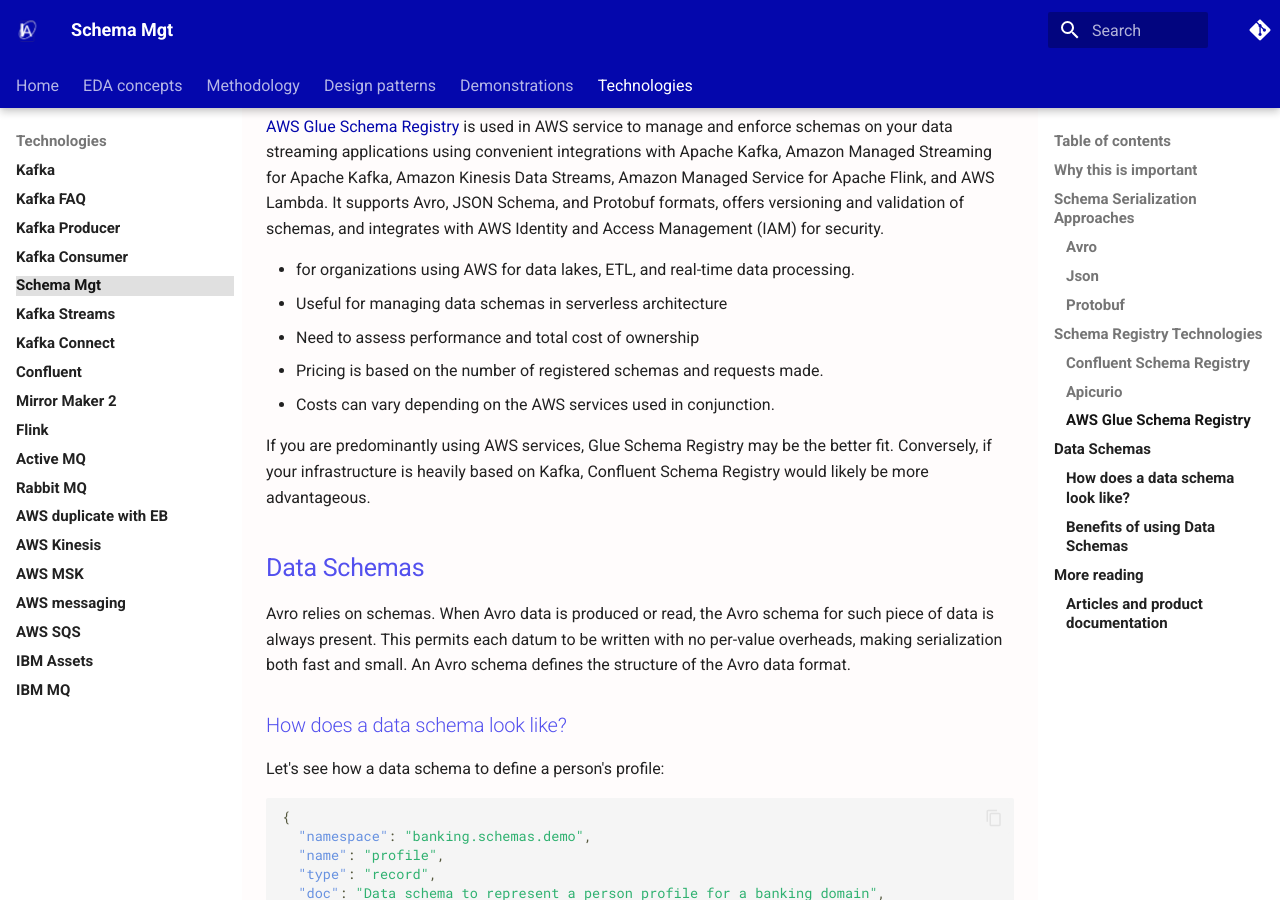
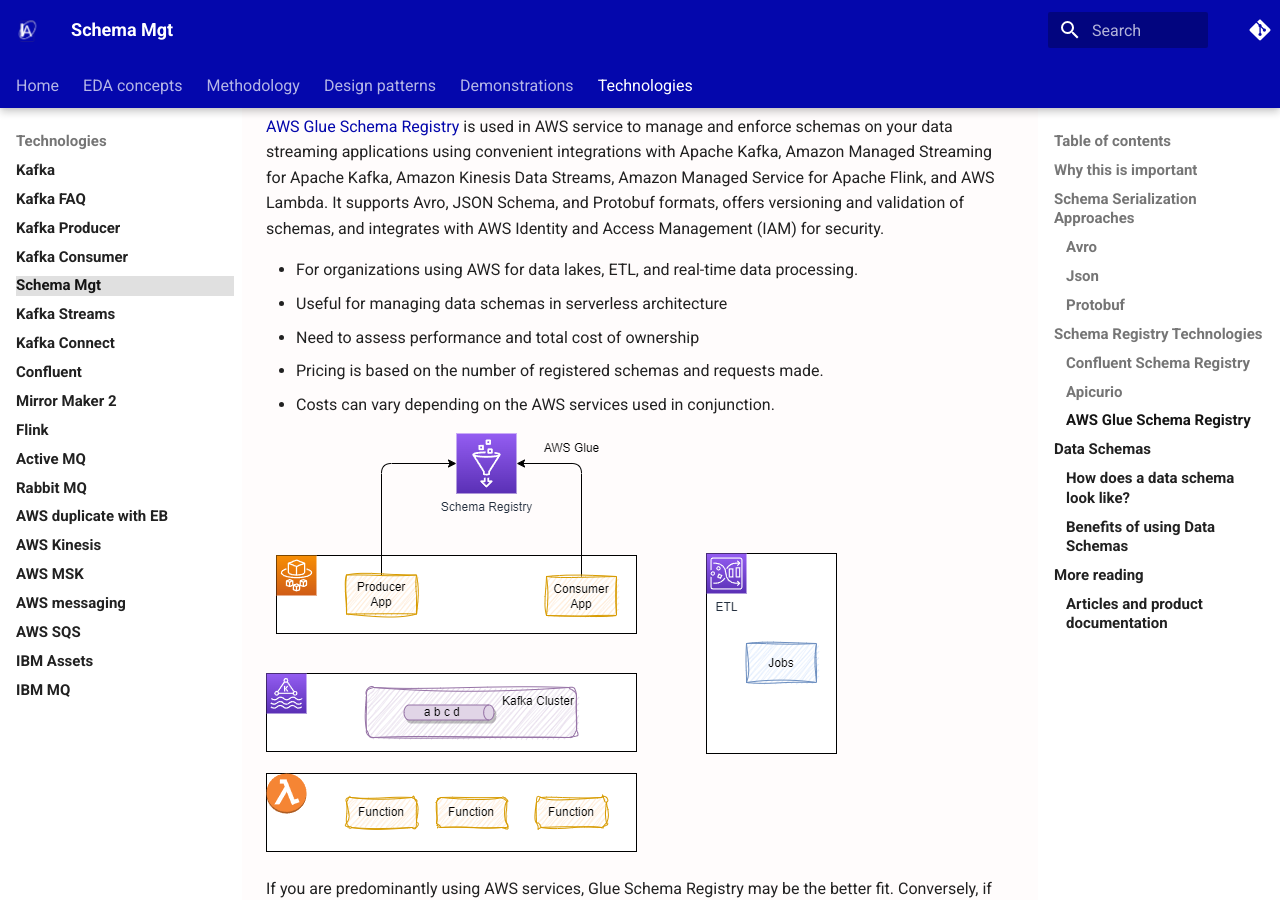
Before and after one commit to jbcodeforce/eda-studies, an MkDocs documentation site: the page built from docs/techno/avro-schemas/index.md, in a window 1280 px wide and 900 px high, scrolled down 8052 px. Built offline with MkDocs 1.6.1 and Material for MkDocs 9.7.7, drawn with Linux system fonts in a browser that asks for light colours; comment, search, counter and statistics services are not loaded.

Commit message:
add aws glue schema diagram

```diff
--- a/docs/techno/avro-schemas/index.md
+++ b/docs/techno/avro-schemas/index.md
@@ -190,11 +190,13 @@
 
 [AWS Glue Schema Registry](https://docs.aws.amazon.com/glue/latest/dg/schema-registry.html) is used in AWS service to manage and enforce schemas on your data streaming applications using convenient integrations with Apache Kafka, Amazon Managed Streaming for Apache Kafka, Amazon Kinesis Data Streams, Amazon Managed Service for Apache Flink, and AWS Lambda. It supports Avro, JSON Schema, and Protobuf formats, offers versioning and validation of schemas, and integrates with AWS Identity and Access Management (IAM) for security.
 
-* for organizations using AWS for data lakes, ETL, and real-time data processing.
+* For organizations using AWS for data lakes, ETL, and real-time data processing.
 * Useful for managing data schemas in serverless architecture
 * Need to assess performance and total cost of ownership
 * Pricing is based on the number of registered schemas and requests made.
 * Costs can vary depending on the AWS services used in conjunction.
+
+![](./diagrams/aws-glue.drawio.png)
 
 If you are predominantly using AWS services, Glue Schema Registry may be the better fit. Conversely, if your infrastructure is heavily based on Kafka, Confluent Schema Registry would likely be more advantageous.
 
```
Also changed, not shown: docs/techno/avro-schemas/diagrams/aws-glue.drawio.png (added).
